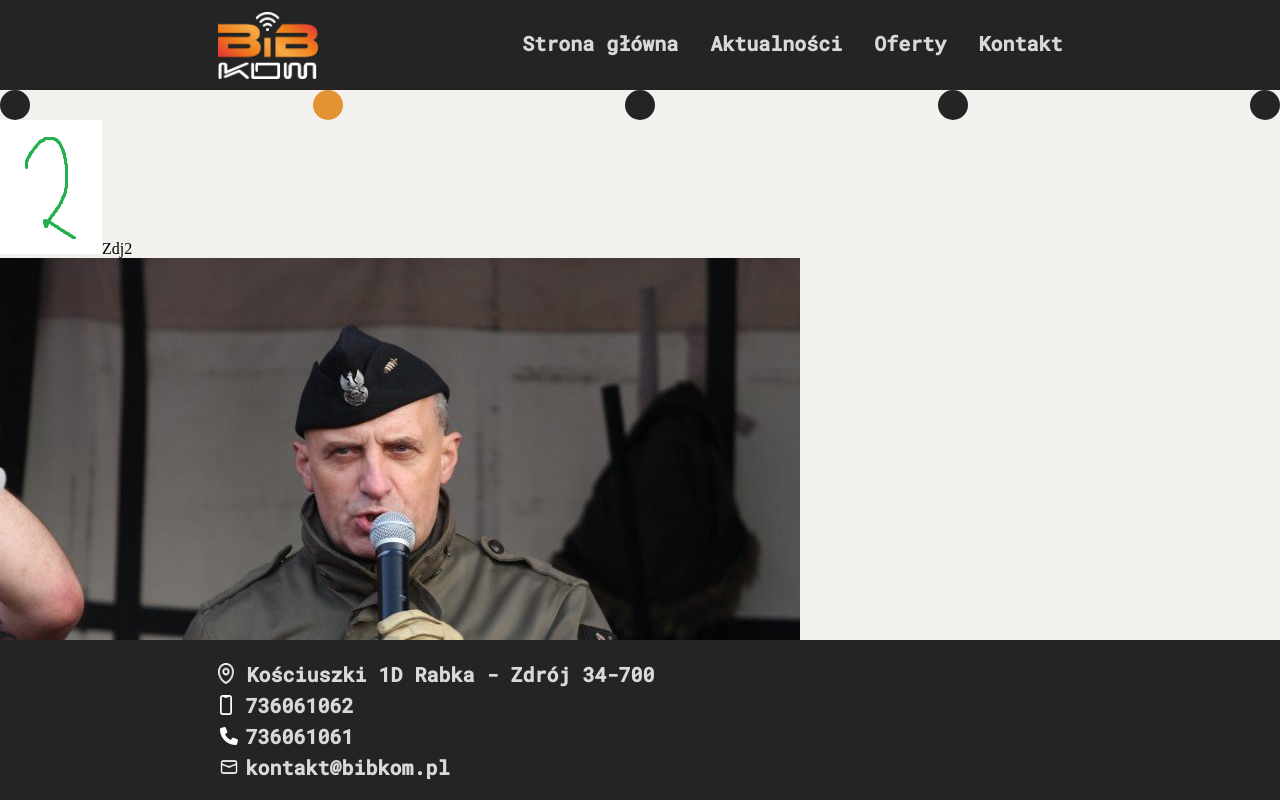
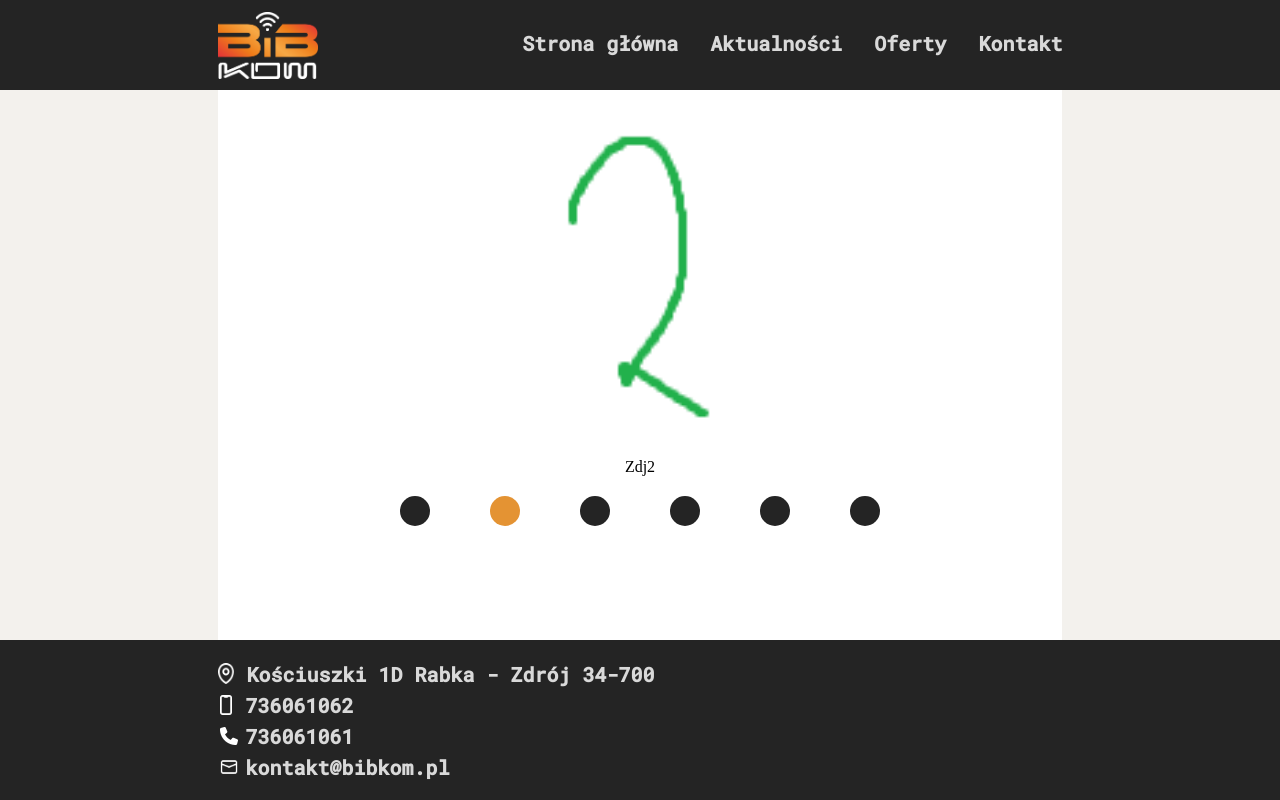
Before and after one commit to Eg-Nickname/BIB-KOM, a React (Vite) app: page /oferty in a window 1280 px wide. Built offline with nearby package versions, Linux system fonts and the light colour scheme.

Commit message:
Styles (added "cage" + dots styles)

```diff
--- a/src/components/photoSlider.jsx
+++ b/src/components/photoSlider.jsx
@@ -20,7 +20,7 @@ function PhotoSlider(props) {
       clearInterval(interval);
     };
   });
-  console.log(dots);
+  // console.log(dots);
   const setPhoto = (n) => {
     if (currentIndex + n < images.length) {
       setCurrentIndex((prevIndex) => prevIndex + n);
@@ -30,12 +30,12 @@ function PhotoSlider(props) {
   };
   return (
     <div className="Photoslider">
-      <ul className="flexblock">{dots}</ul>
-      <img
+      <img className="Photosliderimages"
         src={`src/assets/${images[currentIndex].src}`}
         alt={images[currentIndex].text}
       />
-      {images[currentIndex].text}
+      <div className="Photoslidertext">{images[currentIndex].text}</div>
+      <ul className="slider_back">{dots}</ul>
     </div>
   );
 }
--- a/src/index.css
+++ b/src/index.css
@@ -61,9 +61,13 @@ footer li + li {
   width: 66vw;
 }
 .content {
+  padding-bottom: 170px;
+}
+.cage{
   margin: 0 auto;
   width: 66vw;
-  padding-bottom: 170px;
+  min-height: calc(100vh - 120px);;
+  background-color: white;
 }
 .flexblock {
   display: flex;
--- a/src/pages/Contact.jsx
+++ b/src/pages/Contact.jsx
@@ -31,6 +31,7 @@ function Contact() {
   return (
     <div className="site-wrapper">
       <Navbar />
+      <div className="cage">
       <div className="grid-wrapper content">
         <div className="contact-info">
           <ul>
@@ -109,8 +110,10 @@ function Contact() {
           </form>
         </div>
       </div>
+      </div>
       <Footer />
     </div>
+
   );
 }
 
--- a/src/pages/Home.jsx
+++ b/src/pages/Home.jsx
@@ -6,6 +6,7 @@ function Home() {
   return (
     <div className="site-wrapper">
       <Navbar />
+      <div className="cage">
         <div className="grid-wrapper content">
           <div className="grid-text">
             <b>
@@ -42,6 +43,7 @@ function Home() {
             <img className="grid-image" src={placeholder}></img>
           </div>
         </div>
+      </div>
       <Footer />
     </div>
   );
--- a/src/pages/Offers.css
+++ b/src/pages/Offers.css
@@ -1,3 +1,4 @@
+
 .dot {
   background-color: var(--UI-grey);
   border: 0px;
@@ -10,3 +11,23 @@
 .active_dot {
   background-color: var(--UI-orange);
 }
+
+.Photosliderimages {
+  display: block;
+  margin-left: auto;
+  margin-right: auto;
+  height: 46vh;
+}
+
+.Photoslidertext{
+  display: flex;
+  justify-content: center;
+}
+.slider_back{
+  display: flex;
+  justify-content: space-evenly;
+  margin-top: 20px;
+  width: 600px;
+  margin-left: auto;
+  margin-right: auto;
+}
--- a/src/pages/Offers.jsx
+++ b/src/pages/Offers.jsx
@@ -11,13 +11,17 @@ function Offers() {
     { src: "3.png", text: "Zdj3" },
     { src: "4.png", text: "Zdj4" },
     { src: "5.png", text: "Zdj5" },
+    { src: "test_big_image.jpg", text: "Porsche" },
+
+
   ]);
   return (
     <div>
       <Navbar />
-      <div>
-        <PhotoSlider images={images} />
-        <img src={placeholder}></img>
+      <div className="pageWidth">
+        <div className="cage">
+          <PhotoSlider images={images} />
+        </div>
       </div>
       <Footer />
     </div>
```
Also changed, not shown: 2 other files (tests, documents, lock files or other folders).
